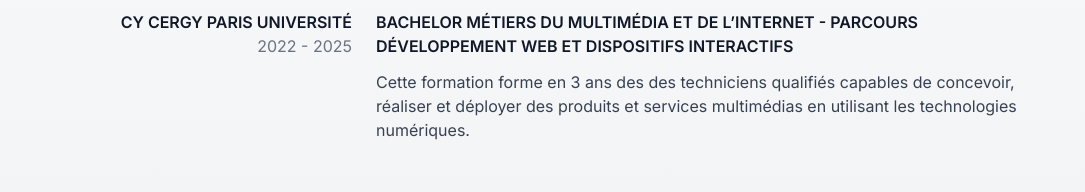
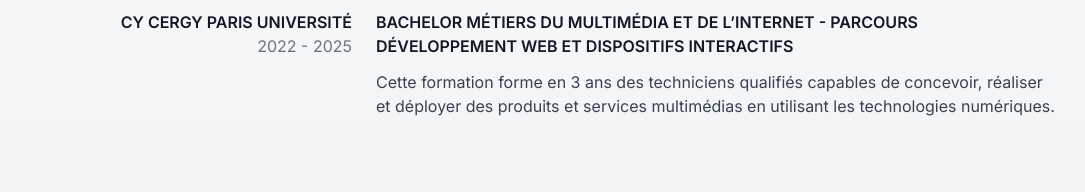
Before and after one commit to dancodeur/dan-elenga, a Next.js app: page / in a window 1280 px wide. Shown: the part 4556-4748 px from the top of the page, without its empty margins (96-1181 px from the left). Built offline with nearby package versions, Linux system fonts and the light colour scheme; no server answers.

Commit message:
fix:correction des fautes d'horto...

```diff
--- a/app/page.tsx
+++ b/app/page.tsx
@@ -439,7 +439,7 @@ export default function Home() {
                 <h4 className="md:hidden font-semibold text-zinc-700 text-sm dark:text-zinc-400">CY CERGY PARIS UNIVERSITÉ</h4>
                 <p className="md:hidden text-sm text-gray-500 dark:text-zinc-500 mb-2">2022 - 2025</p>
                 <p className="text-gray-700 dark:text-zinc-400">
-                  Cette formation forme en 3 ans des des techniciens qualifiés capables de concevoir, réaliser et déployer des produits et services multimédias en utilisant les technologies numériques.
+                  Cette formation forme en 3 ans des techniciens qualifiés capables de concevoir, réaliser et déployer des produits et services multimédias en utilisant les technologies numériques.
                 </p>
               </div>
             </div>
```
